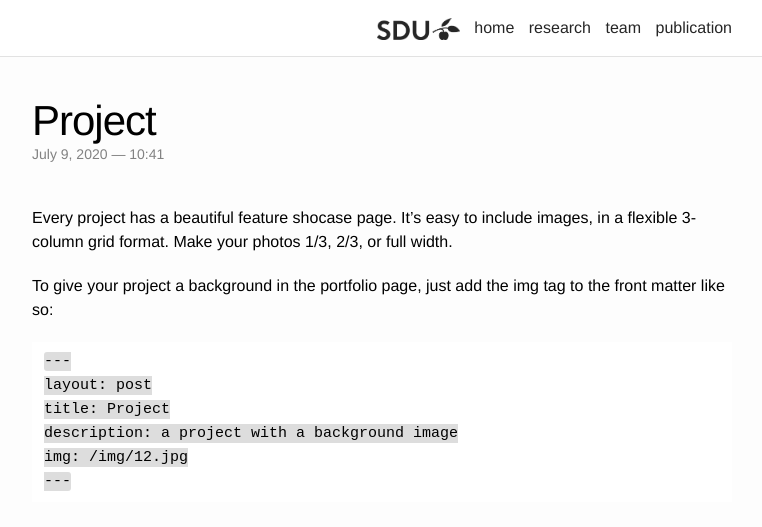
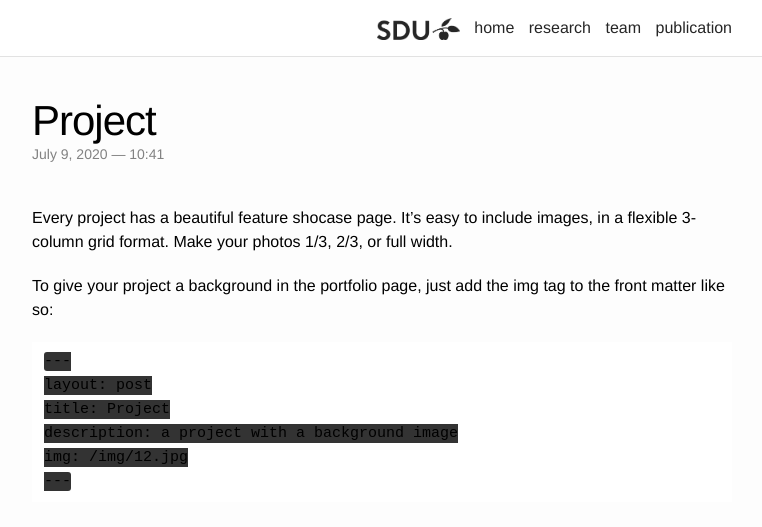
Before and after one commit to ahmadrafsanjani/ahmadrafsanjani.github.io, a Jekyll site: the page built from _research/1_project.markdown, in a window 1280 px wide and 1400 px high. Shown: the top 527 px of the window, without its empty margins (258-1020 px from the left). Built offline with Jekyll 4.4.1, drawn with Linux system fonts in a browser that asks for light colours; nearby versions of some CDN libraries; a style sheet for code colours, icons or effects is not loaded; grey boxes are pictures that could not be loaded.

Commit message:
commit 1

```diff
--- a/_sass/_base.scss
+++ b/_sass/_base.scss
@@ -173,7 +173,7 @@ pre,
 code {
     font-size: 15px;
     border-radius: 3px;
-    background-color: $grey-color-light;
+    background-color: $grey-color-dark;
 }
 
 code {
```
